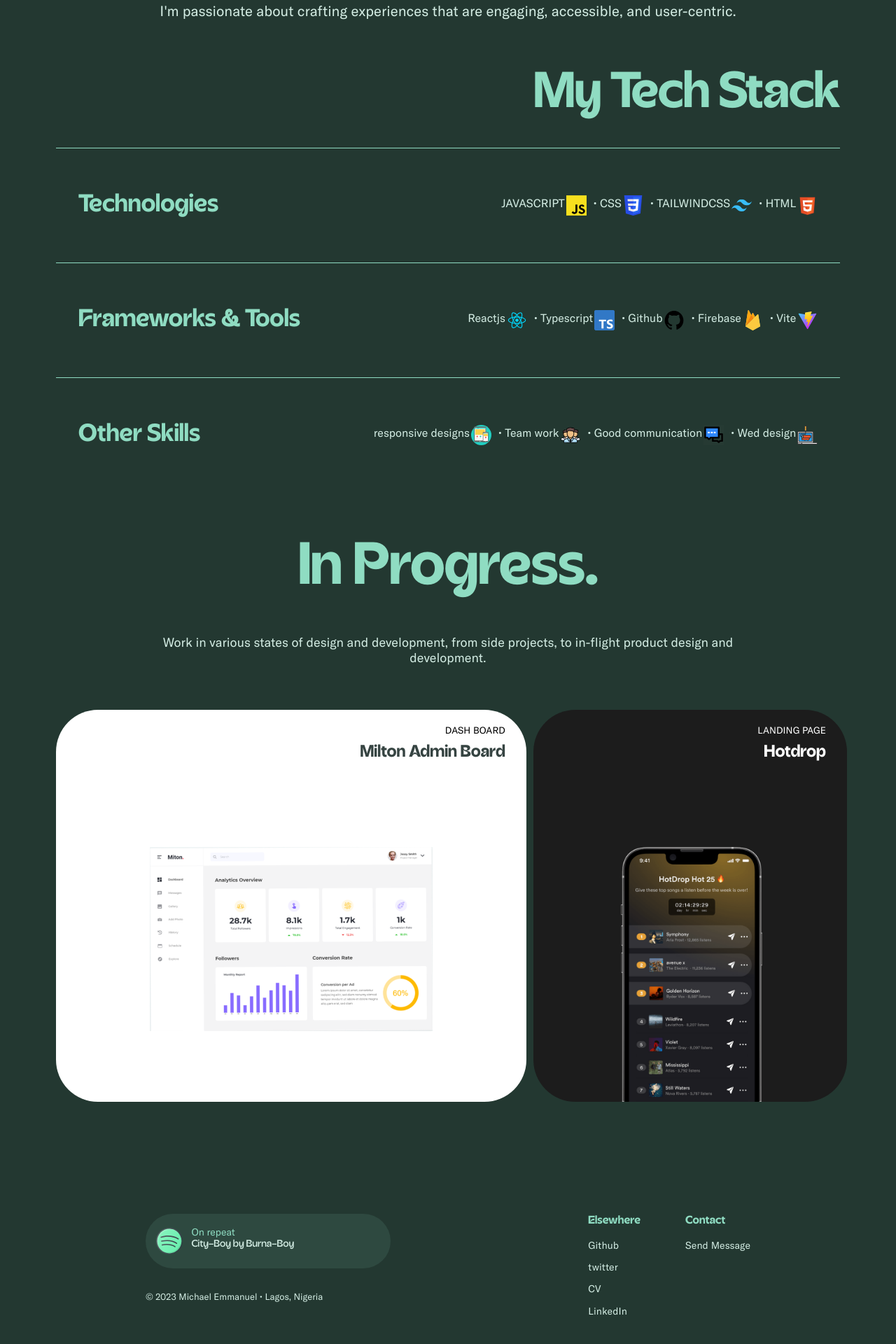
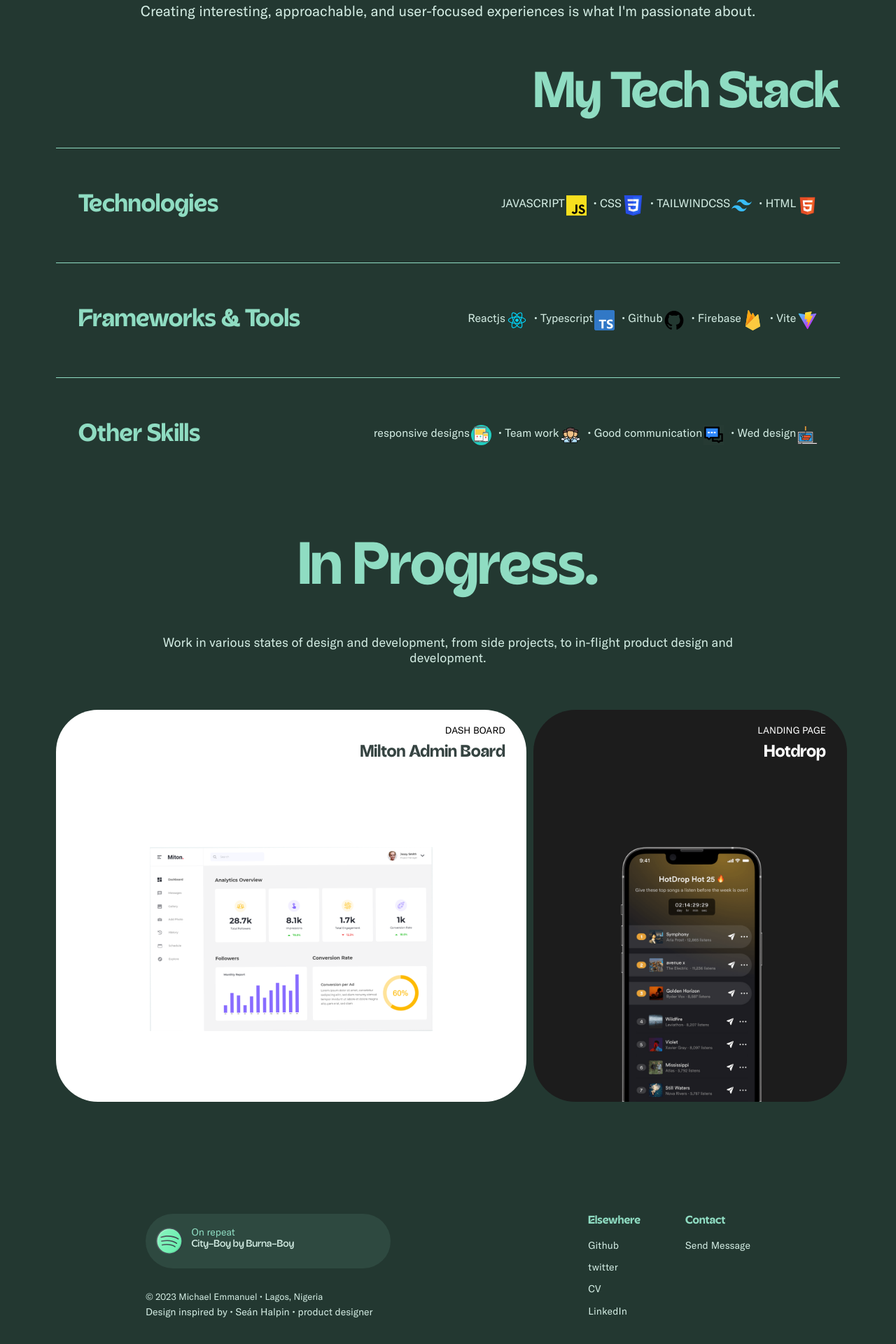
Before and after one commit to Mikey1233/myPortfolio, a React (Vite) app: page / in a window 1280 px wide. Shown: the part 442-2362 px from the top of the page at 70% size. Built offline with nearby package versions, Linux system fonts and the light colour scheme.

Commit message:
3rd commit

```diff
--- a/src/component/Header/Header.jsx
+++ b/src/component/Header/Header.jsx
@@ -19,8 +19,7 @@ function Header() {
 
         <div className="home-text">
           <p>
-            I'm passionate about crafting experiences that are engaging,
-            accessible, and user-centric.
+          Creating interesting, approachable, and user-focused experiences is what I'm passionate about.
           </p>
         </div>
       </div>
--- a/src/component/footer/Footer.jsx
+++ b/src/component/footer/Footer.jsx
@@ -26,6 +26,7 @@ function Footer() {
         </div>
         <div className="copy">
           <p> © 2023 Michael Emmanuel • Lagos, Nigeria</p>
+          <p><a href="https://www.linkedin.com/in/seanehalpin/" target="blank">Design inspired by • Seán Halpin • product designer</a></p>
         </div>
       </div>
       <div className="footer-links">
--- a/src/component/footer/footer.css
+++ b/src/component/footer/footer.css
@@ -32,6 +32,10 @@ border-radius: 60px;
     color: #d4ede4;
     font-size: 13px;
     font-family: 'gt',sans-serif;
+    margin-bottom: 5px;
+}
+.copy p a {
+    padding: 0;
 }
 .footer-spotify img{
     width: 12%;
```
Also changed, not shown: 5 other files (tests, documents, lock files or other folders).
